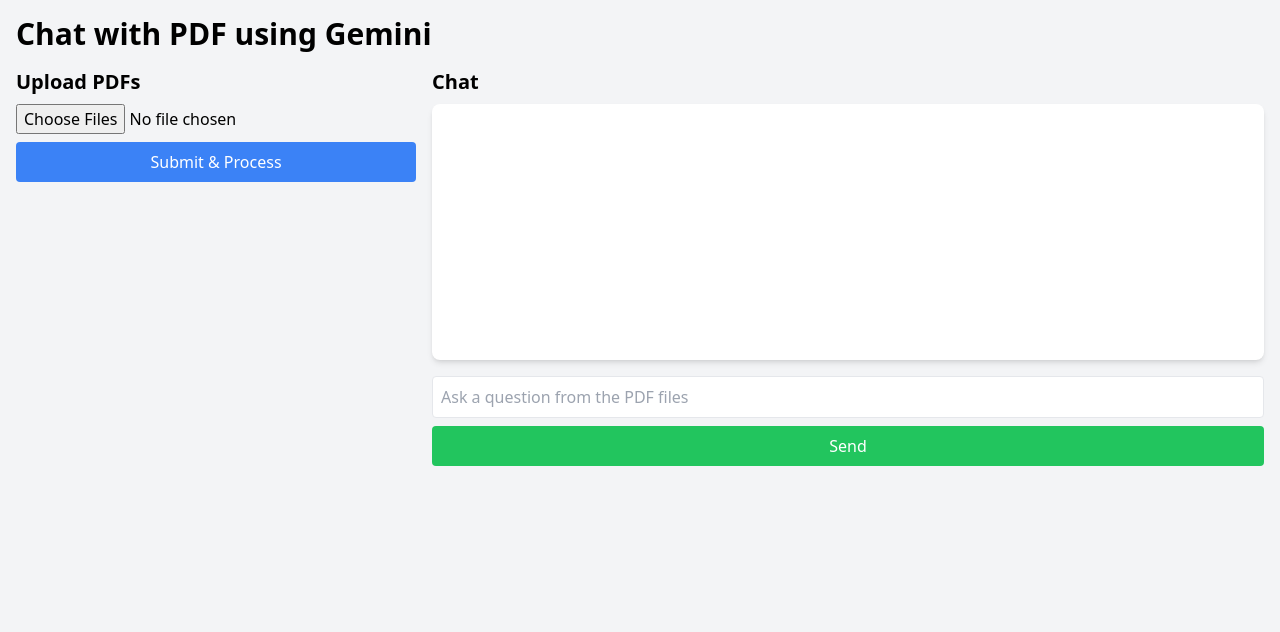
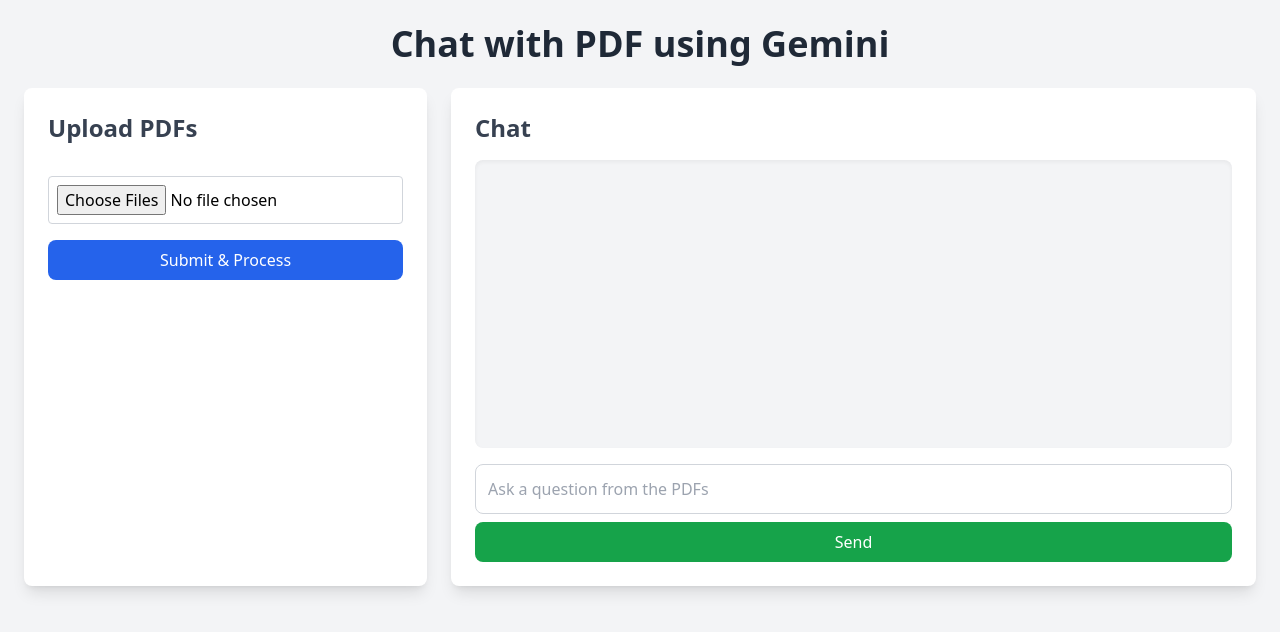
Before and after one commit to UjjwalKo/MultiplePDFChat, a Django app: page / in a window 1280 px wide. Shown: the top 632 px of the page. Run offline with Django 5.2, Linux system fonts and the light colour scheme; some libraries are stand-ins or nearby versions.

Commit message:
Some changes in UI stuff

```diff
--- a/pdf_chat_django/chat_app/templates/chat_app/index.html
+++ b/pdf_chat_django/chat_app/templates/chat_app/index.html
@@ -2,25 +2,38 @@
 {% load static %}
 
 {% block content %}
-<div class="container mx-auto p-4">
-    <h1 class="text-3xl font-bold mb-4">Chat with PDF using Gemini</h1>
-    <div class="flex flex-col md:flex-row">
-        <div class="w-full md:w-1/3 pr-4 mb-4 md:mb-0">
-            <h2 class="text-xl font-semibold mb-2">Upload PDFs</h2>
-            <form id="pdf-upload-form" enctype="multipart/form-data">
+<div class="container mx-auto p-6">
+    <h1 class="text-4xl font-bold text-gray-800 mb-6 text-center">Chat with PDF using Gemini</h1>
+
+    <div class="flex flex-col md:flex-row gap-6">
+        <!-- Upload Section -->
+        <div class="w-full md:w-1/3 bg-white p-6 rounded-lg shadow-lg">
+            <h2 class="text-2xl font-semibold mb-4 text-gray-700">Upload PDFs</h2>
+            <form id="pdf-upload-form" enctype="multipart/form-data" class="space-y-4">
                 {% csrf_token %}
-                <input type="file" name="pdf_docs" accept=".pdf" multiple class="mb-2 w-full">
-                <button type="submit" class="bg-blue-500 text-white px-4 py-2 rounded w-full">Submit & Process</button>
+                <input type="file" name="pdf_docs" accept=".pdf" multiple
+                    class="w-full p-2 border border-gray-300 rounded focus:ring-2 focus:ring-blue-400">
+                <button type="submit"
+                    class="w-full bg-blue-600 hover:bg-blue-700 text-white py-2 rounded-lg transition duration-200">
+                    Submit & Process
+                </button>
             </form>
-            <div id="upload-status" class="mt-2"></div>
+            <div id="upload-status" class="mt-3 text-sm text-gray-600"></div>
         </div>
-        <div class="w-full md:w-2/3">
-            <h2 class="text-xl font-semibold mb-2">Chat</h2>
-            <div id="chat-container" class="bg-white p-4 rounded-lg shadow-md mb-4 h-64 overflow-y-auto"></div>
-            <form id="chat-form">
+
+        <!-- Chat Section -->
+        <div class="w-full md:w-2/3 bg-white p-6 rounded-lg shadow-lg">
+            <h2 class="text-2xl font-semibold mb-4 text-gray-700">Chat</h2>
+            <div id="chat-container" class="bg-gray-100 p-4 rounded-lg shadow-inner h-72 overflow-y-auto"></div>
+
+            <form id="chat-form" class="mt-4">
                 {% csrf_token %}
-                <input type="text" id="user-question" placeholder="Ask a question from the PDF files" class="w-full p-2 border rounded mb-2">
-                <button type="submit" class="bg-green-500 text-white px-4 py-2 rounded w-full">Send</button>
+                <input type="text" id="user-question" placeholder="Ask a question from the PDFs"
+                    class="w-full p-3 border border-gray-300 rounded-lg focus:ring-2 focus:ring-green-400">
+                <button type="submit"
+                    class="w-full bg-green-600 hover:bg-green-700 text-white py-2 rounded-lg mt-2 transition duration-200">
+                    Send
+                </button>
             </form>
         </div>
     </div>
```
Also changed, not shown: 2 other files.
